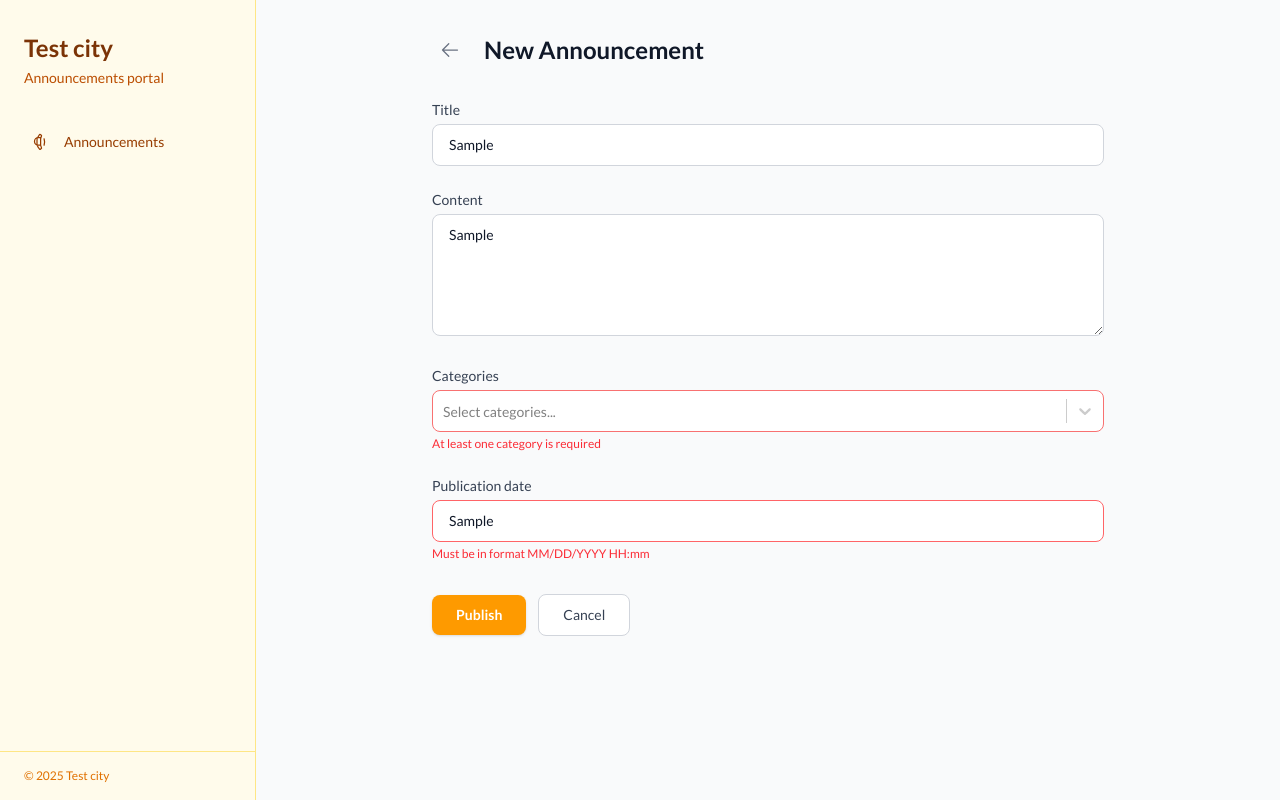
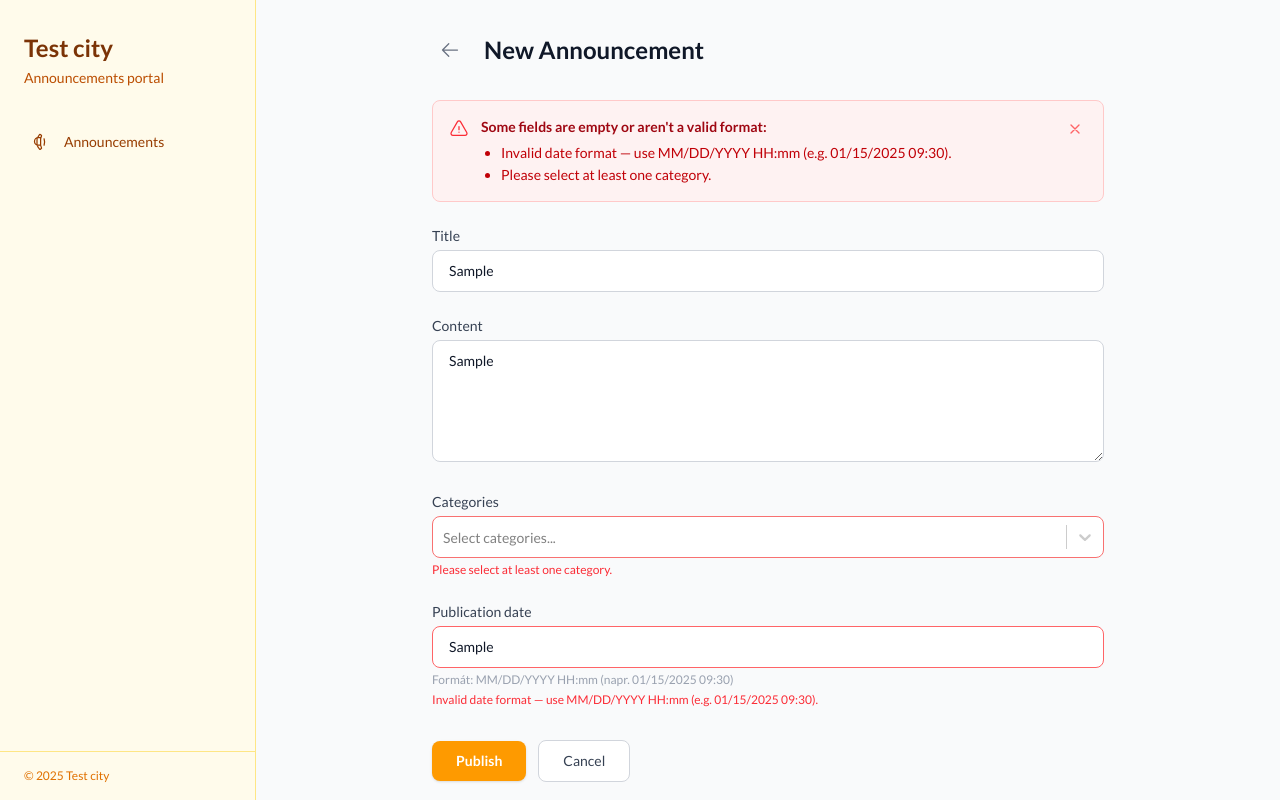
Before and after one commit to Wizard18774318/Zadanie_Simplicity_Fullstack, a React app in the folder frontend/: page /announcements/new in a window 1280 px wide. Both pictures are taken after typing "Sample", "Sample", "Sample" into the empty fields and a click on the button "Publish". Built offline with nearby package versions, Linux system fonts and the light colour scheme; no server answers; the HTML template or start-up script is replaced by a standard one.

Commit message:
alert box + hint

```diff
--- a/frontend/src/pages/AnnouncementFormPage.tsx
+++ b/frontend/src/pages/AnnouncementFormPage.tsx
@@ -56,6 +56,7 @@ export default function AnnouncementFormPage() {
   const [publicationDate, setPublicationDate] = useState('');
   const [selectedCategories, setSelectedCategories] = useState<CategoryOption[]>([]);
   const [fieldErrors, setFieldErrors] = useState<Record<string, string>>({});
+  const [validationAlert, setValidationAlert] = useState<string[]>([]);
   const [formInitialized, setFormInitialized] = useState(false);
 
   useEffect(() => {
@@ -73,19 +74,26 @@ export default function AnnouncementFormPage() {
   function validate(): boolean {
     const errors: Record<string, string> = {};
 
-    if (!title.trim()) errors.title = 'Title is required';
-    if (!content.trim()) errors.content = 'Content is required';
+    if (!title.trim()) errors.title = 'Please enter a title for the announcement.';
+    if (!content.trim()) errors.content = 'Please enter the announcement content.';
     if (!publicationDate.trim()) {
-      errors.publicationDate = 'Publication date is required';
+      errors.publicationDate = 'Please specify a publication date.';
     } else if (!DATE_REGEX.test(publicationDate)) {
-      errors.publicationDate = 'Must be in format MM/DD/YYYY HH:mm';
+      errors.publicationDate = 'Invalid date format — use MM/DD/YYYY HH:mm (e.g. 01/15/2025 09:30).';
     }
     if (selectedCategories.length === 0) {
-      errors.categories = 'At least one category is required';
+      errors.categories = 'Please select at least one category.';
     }
 
     setFieldErrors(errors);
-    return Object.keys(errors).length === 0;
+
+    if (Object.keys(errors).length > 0) {
+      setValidationAlert(Object.values(errors));
+      return false;
+    }
+
+    setValidationAlert([]);
+    return true;
   }
 
   function handleSubmit(e: React.FormEvent) {
@@ -181,6 +189,51 @@ export default function AnnouncementFormPage() {
       {errorMessage && (
         <div className="mb-6">
           <ErrorBanner message={errorMessage} />
+        </div>
+      )}
+
+      {/* Validation alert */}
+      {validationAlert.length > 0 && (
+        <div
+          className="mb-6 rounded-lg border border-red-200 bg-red-50 p-4 animate-in fade-in"
+          role="alert"
+        >
+          <div className="flex items-start justify-between">
+            <div className="flex items-start gap-3">
+              <svg
+                className="mt-0.5 h-5 w-5 flex-shrink-0 text-red-500"
+                fill="none"
+                viewBox="0 0 24 24"
+                strokeWidth={1.5}
+                stroke="currentColor"
+                aria-hidden="true"
+              >
+                <path
+                  strokeLinecap="round"
+                  strokeLinejoin="round"
+                  d="M12 9v3.75m-9.303 3.376c-.866 1.5.217 3.374 1.948 3.374h14.71c1.73 0 2.813-1.874 1.948-3.374L13.949 3.378c-.866-1.5-3.032-1.5-3.898 0L2.697 16.126ZM12 15.75h.007v.008H12v-.008Z"
+                />
+              </svg>
+              <div>
+                <h3 className="text-sm font-semibold text-red-800">Some fields are empty or aren't a valid format:</h3>
+                <ul className="mt-1.5 list-disc space-y-0.5 pl-5">
+                  {validationAlert.map((msg, i) => (
+                    <li key={i} className="text-sm text-red-700">{msg}</li>
+                  ))}
+                </ul>
+              </div>
+            </div>
+            <button
+              type="button"
+              onClick={() => setValidationAlert([])}
+              className="rounded p-1 text-red-400 hover:bg-red-100 hover:text-red-600 transition-colors"
+              aria-label="Dismiss"
+            >
+              <svg className="h-4 w-4" fill="none" viewBox="0 0 24 24" strokeWidth={2} stroke="currentColor">
+                <path strokeLinecap="round" strokeLinejoin="round" d="M6 18 18 6M6 6l12 12" />
+              </svg>
+            </button>
+          </div>
         </div>
       )}
 
@@ -315,6 +368,7 @@ export default function AnnouncementFormPage() {
             }`}
             placeholder="MM/DD/YYYY HH:mm"
           />
+          <p className="mt-1 text-xs text-gray-400">Formát: MM/DD/YYYY HH:mm (napr. 01/15/2025 09:30)</p>
           {fieldErrors.publicationDate && (
             <p className="mt-1 text-xs text-red-500">{fieldErrors.publicationDate}</p>
           )}
```
